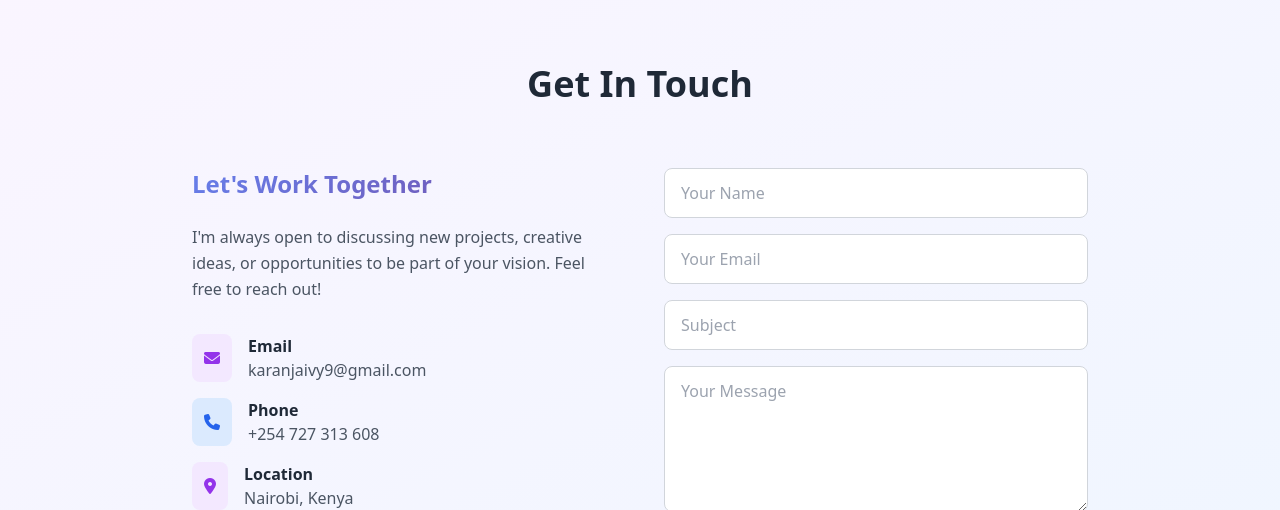
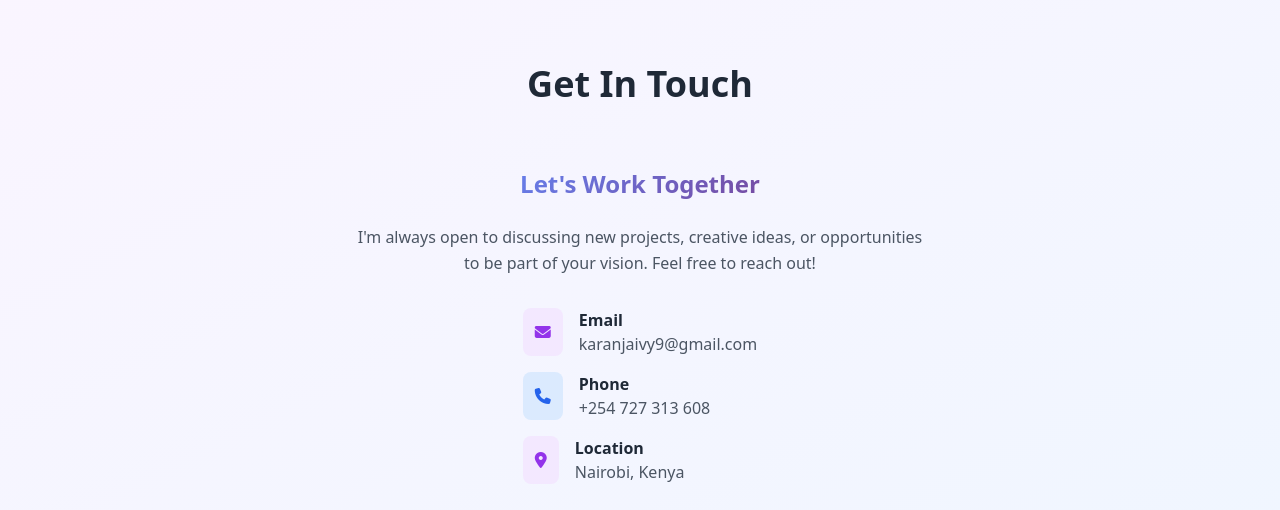
Before and after one commit to EagleIves/eagleives.github.io, a plain HTML site: page index.html in a window 1280 px wide. Shown: the part 4177-4687 px from the top of the page. Drawn offline with nearby package versions, Linux system fonts and the light colour scheme.

Commit message:
Updated links

```diff
--- a/index.html
+++ b/index.html
@@ -477,38 +477,38 @@
         <div class="container mx-auto px-6">
             <h2 class="text-4xl font-bold text-center mb-16">Get In Touch</h2>
             <div class="max-w-4xl mx-auto">
-                <div class="grid md:grid-cols-2 gap-12">
-                    <div class="opacity-0 animate-slideInLeft">
+                <div class="">
+                    <div class="opacity-0 animate-slideInLeft flex justify-center flex-col items-center text-center">
                         <h3 class="text-2xl font-bold mb-6 gradient-text">Let's Work Together</h3>
-                        <p class="text-gray-600 mb-8 leading-relaxed">
+                        <p class="text-gray-600 mb-8 leading-relaxed max-w-xl">
                             I'm always open to discussing new projects, creative ideas, or opportunities
                             to be part of your vision. Feel free to reach out!
                         </p>
                         <div class="space-y-4">
-                            <div class="flex items-center space-x-4">
+                            <a href="mailto:karanjaivy9@gmail.com" class="flex items-center space-x-4">
                                 <div class="bg-purple-100 p-3 rounded-lg">
                                     <i class="fas fa-envelope text-purple-600"></i>
                                 </div>
                                 <div>
-                                    <p class="font-semibold">Email</p>
+                                    <p class="font-semibold text-left">Email</p>
                                     <p class="text-gray-600">karanjaivy9@gmail.com</p>
                                 </div>
-                            </div>
-                            <div class="flex items-center space-x-4">
+                            </a>
+                            <a href="tel:+254727313608" class="flex items-center space-x-4">
                                 <div class="bg-blue-100 p-3 rounded-lg">
                                     <i class="fas fa-phone text-blue-600"></i>
                                 </div>
                                 <div>
-                                    <p class="font-semibold">Phone</p>
+                                    <p class="font-semibold text-left">Phone</p>
                                     <p class="text-gray-600">+254 727 313 608</p>
                                 </div>
-                            </div>
+                            </a>
                             <div class="flex items-center space-x-4">
                                 <div class="bg-purple-100 p-3 rounded-lg">
                                     <i class="fas fa-map-marker-alt text-purple-600"></i>
                                 </div>
                                 <div>
-                                    <p class="font-semibold">Location</p>
+                                    <p class="font-semibold text-left">Location</p>
                                     <p class="text-gray-600">Nairobi, Kenya</p>
                                 </div>
                             </div>
@@ -517,15 +517,12 @@
                             <a href="https://www.linkedin.com/in/ivy-karanja-business-data-analyst" class="bg-gradient-to-r from-purple-600 to-blue-600 text-white w-12 h-12 rounded-full flex items-center justify-center hover:shadow-lg transform hover:scale-110 transition duration-300">
                                 <i class="fab fa-linkedin-in"></i>
                             </a>
-                            <a href="https://github.com/EagleIves" class="bg-gradient-to-r from-purple-600 to-blue-600 text-white w-12 h-12 rounded-full flex items-center justify-center hover:shadow-lg transform hover:scale-110 transition duration-300">
+                            <a href="https://github.com/EagleIves/portfolio" class="bg-gradient-to-r from-purple-600 to-blue-600 text-white w-12 h-12 rounded-full flex items-center justify-center hover:shadow-lg transform hover:scale-110 transition duration-300">
                                 <i class="fab fa-github"></i>
                             </a>
-                            <!-- <a href="#" class="bg-gradient-to-r from-purple-600 to-blue-600 text-white w-12 h-12 rounded-full flex items-center justify-center hover:shadow-lg transform hover:scale-110 transition duration-300">
-                                <i class="fab fa-twitter"></i>
-                            </a> -->
                         </div>
                     </div>
-                    <div class="opacity-0 animate-slideInRight">
+                    <!-- <div class="opacity-0 animate-slideInRight">
                         <form class="space-y-4">
                             <div>
                                 <input type="text" placeholder="Your Name" class="w-full px-4 py-3 rounded-lg border border-gray-300 focus:border-purple-600 focus:outline-none transition duration-300">
@@ -543,7 +540,7 @@
                                 Send Message
                             </button>
                         </form>
-                    </div>
+                    </div> -->
                 </div>
             </div>
         </div>
```
Also changed, not shown: project-customer-segmentation.html (+1 -1 lines), project-work-organiser.html (+2 -2 lines), projects.html (+8 -8 lines).
